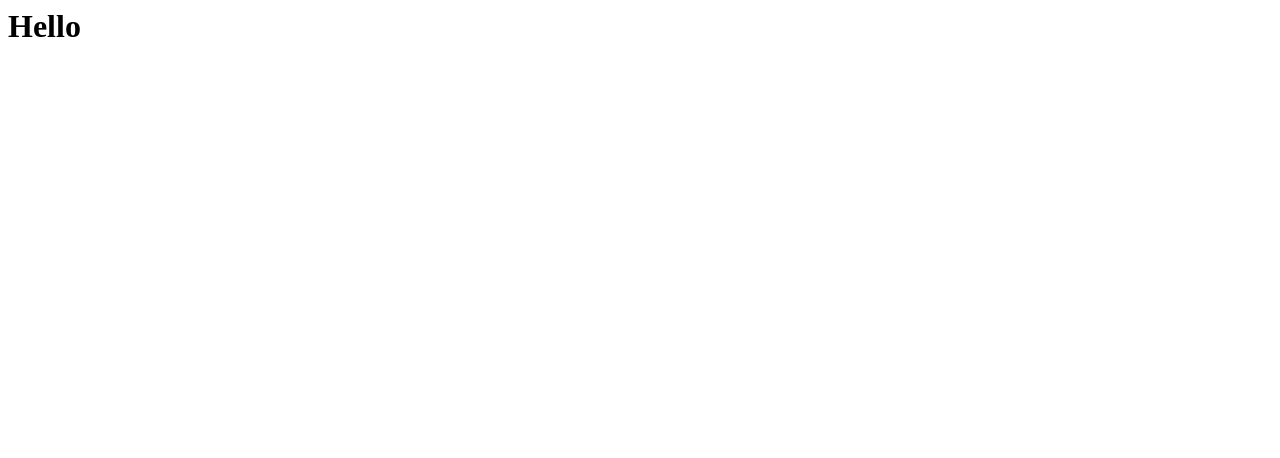
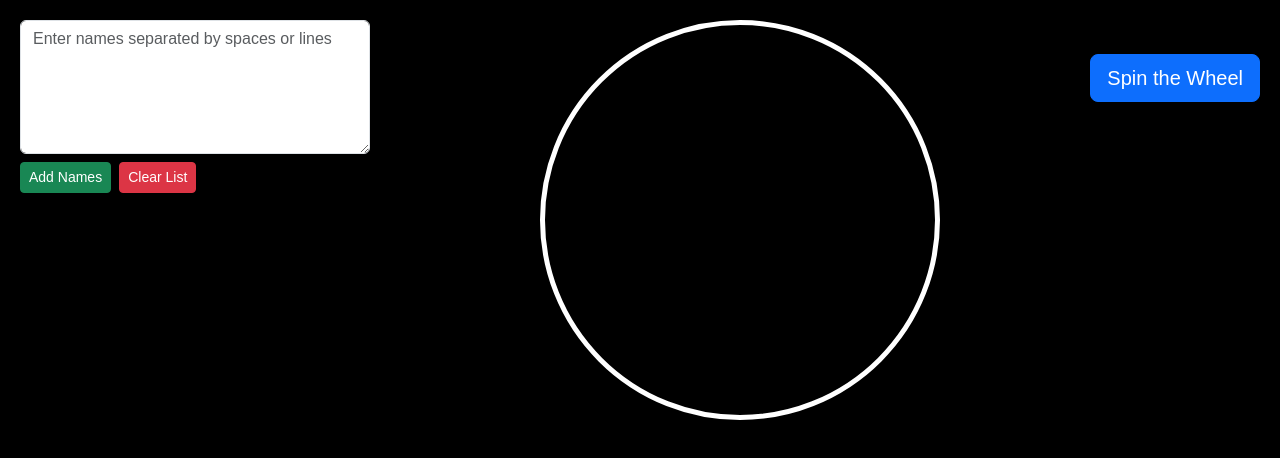
Before and after one commit to rhyslohf/spinthewheel, a plain HTML site: page index.html in a window 1280 px wide. Drawn offline with nearby package versions, Linux system fonts and the light colour scheme.

Commit message:
Update index.html

```diff
--- a/index.html
+++ b/index.html
@@ -1 +1,162 @@
-<h1>Hello</h1>
+<!DOCTYPE html>
+<html lang="en">
+<head>
+    <meta charset="UTF-8">
+    <meta name="viewport" content="width=device-width, initial-scale=1.0">
+    <title>Wheel Spinner App</title>
+    <script src="https://cdn.jsdelivr.net/npm/vue@3.3.4/dist/vue.global.min.js"></script>
+    <script src="https://cdn.jsdelivr.net/npm/bootstrap@5.3.3/dist/js/bootstrap.bundle.min.js"></script>
+    <link href="https://cdn.jsdelivr.net/npm/bootstrap@5.3.3/dist/css/bootstrap.min.css" rel="stylesheet">
+    <style>
+        body {
+            background-color: #000;
+            color: #fff;
+            font-family: Arial, sans-serif;
+        }
+        #app {
+            display: flex;
+            align-items: flex-start;
+            padding: 20px;
+        }
+        .input-container {
+            flex: 1;
+            margin-right: 20px;
+        }
+        textarea {
+            background-color: #222;
+            color: #fff;
+            border: 1px solid #444;
+        }
+        button {
+            margin-top: 10px;
+        }
+        .wheel-container {
+            flex: 2;
+            display: flex;
+            justify-content: center;
+            align-items: center;
+            position: relative;
+        }
+        .wheel {
+            width: 400px;
+            height: 400px;
+            border-radius: 50%;
+            border: 5px solid #fff;
+            position: relative;
+            overflow: hidden;
+            transform-origin: center;
+            transition: transform 4s cubic-bezier(0.33, 1, 0.68, 1);
+        }
+        .name {
+            position: absolute;
+            width: 50%;
+            height: 50%;
+            left: 50%;
+            transform-origin: 0% 100%;
+            text-align: center;
+            line-height: 50px;
+            color: #fff;
+            font-size: 14px;
+            font-weight: bold;
+        }
+        .winner {
+            margin-top: 20px;
+        }
+    </style>
+</head>
+<body>
+<div id="app">
+    <div class="input-container">
+        <textarea v-model="inputNames" class="form-control" rows="5" placeholder="Enter names separated by spaces or lines"></textarea>
+        <button @click="addNames" class="btn btn-success btn-sm mt-2">Add Names</button>
+        <button @click="clearList" class="btn btn-danger btn-sm mt-2 ms-2">Clear List</button>
+        <ul class="list-group mt-3">
+            <li v-for="name in names" :key="name" class="list-group-item bg-dark text-white">{{ name }}</li>
+        </ul>
+    </div>
+    <div class="wheel-container">
+        <div :style="{ transform: `rotate(${rotation}deg)` }" class="wheel">
+            <template v-for="(name, index) in names">
+                <div
+                    class="name"
+                    :style="{
+                        transform: `rotate(${index * anglePerName}deg) translateX(-50%)`,
+                        backgroundColor: generateColor(index, names.length)
+                    }"
+                >
+                    {{ name }}
+                </div>
+            </template>
+        </div>
+    </div>
+    <div class="text-center mt-4">
+        <button @click="spinWheel" class="btn btn-primary btn-lg">Spin the Wheel</button>
+        <div v-if="winner" class="winner">
+            <h2>Winner: {{ winner }}</h2>
+        </div>
+    </div>
+</div>
+
+<script>
+const app = Vue.createApp({
+    data() {
+        return {
+            inputNames: "",
+            names: JSON.parse(localStorage.getItem("names")) || [],
+            rotation: 0,
+            winner: "",
+            spinning: false,
+        };
+    },
+    computed: {
+        anglePerName() {
+            return 360 / this.names.length;
+        },
+    },
+    methods: {
+        addNames() {
+            const newNames = this.inputNames
+                .split(/[\s\n]+/)
+                .filter(name => name.trim() !== "")
+                .map(name => name.trim());
+            this.names = [...new Set([...this.names, ...newNames])];
+            this.inputNames = "";
+            this.saveNames();
+        },
+        spinWheel() {
+            if (this.names.length === 0) {
+                alert("Please add names to spin the wheel!");
+                return;
+            }
+            const spins = Math.floor(Math.random() * 10) + 10;
+            const selectedIndex = Math.floor(Math.random() * this.names.length);
+            const finalAngle = this.anglePerName * selectedIndex;
+            this.rotation += 360 * spins + finalAngle;
+            this.winner = "";
+            this.spinning = true;
+            setTimeout(() => {
+                this.winner = this.names[selectedIndex];
+                this.spinning = false;
+            }, 4000);
+        },
+        clearList() {
+            if (confirm("Are you sure you want to clear the list?")) {
+                this.names = [];
+                this.winner = "";
+                this.rotation = 0;
+                this.saveNames();
+            }
+        },
+        saveNames() {
+            localStorage.setItem("names", JSON.stringify(this.names));
+        },
+        generateColor(index, total) {
+            const hue = (index / total) * 360;
+            return `hsl(${hue}, 70%, 50%)`;
+        },
+    },
+});
+app.mount("#app");
+</script>
+</body>
+</html>
```
